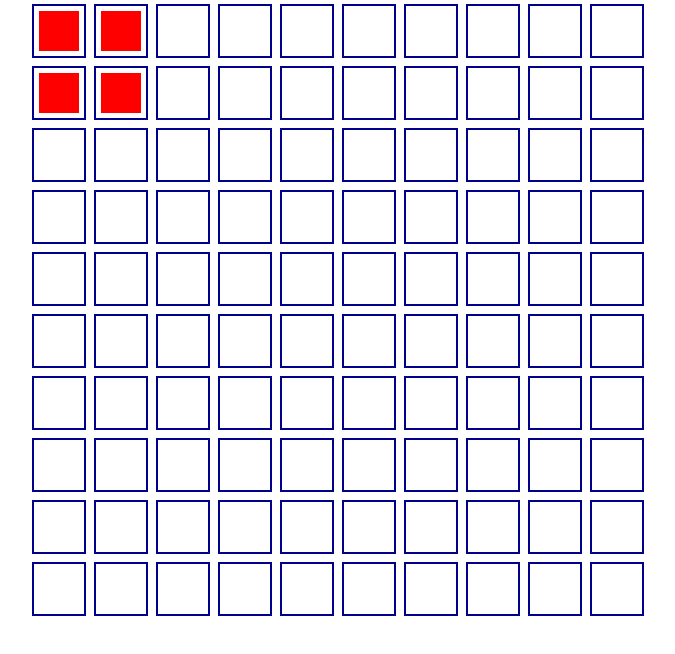
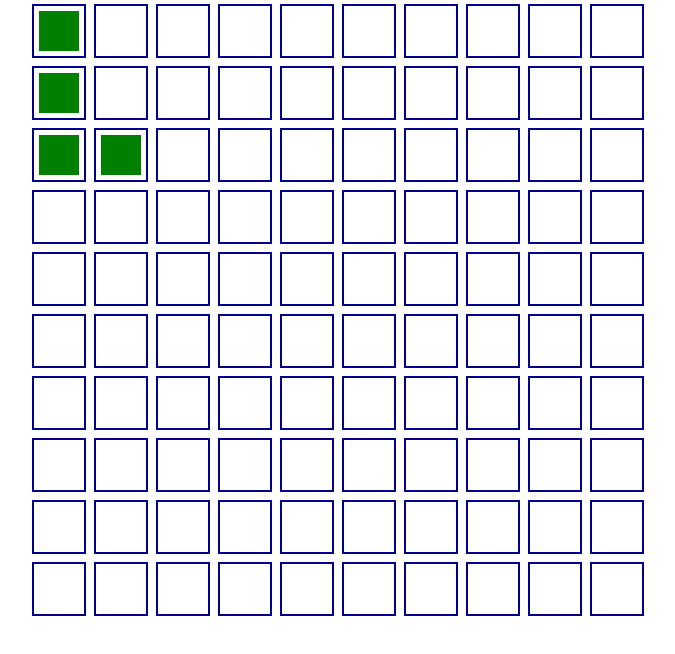
Before and after one commit to alexanderkho/1010, a React (Create React App) app: page / in a window 1280 px wide. Both pictures are taken after a click on the element 361 px from the left and 31 px from the top of the page. Shown: the top 654 px of the page, without its empty margins (302-977 px from the left). Built offline with nearby package versions, Linux system fonts and the light colour scheme.

Commit message:
Cleanup & add another piece

```diff
--- a/src/components/Block/index.tsx
+++ b/src/components/Block/index.tsx
@@ -13,10 +13,6 @@ const Block: React.FC<Props> = ({ piece }: Props) => {
     style = {
       backgroundColor: Colors[piece],
     };
-  } else {
-    style = {
-      display: "none",
-    };
   }
   return <div style={style} className="block" />;
 };
--- a/src/components/Board/index.tsx
+++ b/src/components/Board/index.tsx
@@ -2,27 +2,10 @@ import * as React from "react";
 
 import Cell from "../Cell";
 import Block from "../Block";
-import { T_Board, T_Cell, T_Row, T_Pos } from "./BoardTypes";
+import { T_Board, T_Row, T_Pos } from "./BoardTypes";
 import { BitMaps, T_Piece } from "../Pieces";
+import initBoard from "./initBoard";
 import "./Board.css";
-
-const BOARD_SIZE: number = 10;
-
-const initBoard: () => T_Board = function () {
-  const board: T_Board = [];
-  for (let i = 0; i < BOARD_SIZE; i++) {
-    const row: T_Row = [];
-    for (let j = 0; j < BOARD_SIZE; j++) {
-      const cell: T_Cell = {
-        parentPiece: null,
-        pos: [i, j], //[ row, col ]
-      };
-      row.push(cell);
-    }
-    board.push(row);
-  }
-  return board;
-};
 
 const Board: React.FC = () => {
   const [board, setBoard] = React.useState(initBoard());
@@ -65,7 +48,7 @@ const Board: React.FC = () => {
       {board.map((row, i) => (
         <div className="row" key={i}>
           {row.map((cell, j) => (
-            <Cell onClick={() => addPiece("Square", cell.pos)} key={j}>
+            <Cell onClick={() => addPiece("RLeft", cell.pos)} key={j}>
               {cell.parentPiece ? <Block piece={cell.parentPiece} /> : null}
             </Cell>
           ))}
--- /dev/null
+++ b/src/components/Board/initBoard.ts
@@ -0,0 +1,21 @@
+import { T_Board, T_Cell, T_Row } from "./BoardTypes";
+
+const BOARD_SIZE: number = 10;
+
+const initBoard: () => T_Board = function () {
+  const board: T_Board = [];
+  for (let i = 0; i < BOARD_SIZE; i++) {
+    const row: T_Row = [];
+    for (let j = 0; j < BOARD_SIZE; j++) {
+      const cell: T_Cell = {
+        parentPiece: null,
+        pos: [i, j], //[ row, col ]
+      };
+      row.push(cell);
+    }
+    board.push(row);
+  }
+  return board;
+};
+
+export default initBoard;
--- a/src/components/Pieces/index.ts
+++ b/src/components/Pieces/index.ts
@@ -1,13 +1,15 @@
 const Pieces = {
   Square: "Square",
   Line: "Line",
+  RLeft: "R_Left",
 };
 
 type T_Piece = keyof typeof Pieces;
 
 const Colors = {
   Square: "red",
-  Line: "Blue",
+  Line: "blue",
+  RLeft: "green",
 };
 
 type T_BitMap = Array<Array<1 | 0>>;
@@ -19,9 +21,16 @@ const BM_Square: T_BitMap = [
 
 const BM_Line: T_BitMap = [[1], [1], [1], [1]];
 
+const BM_RLeft: T_BitMap = [
+  [1, 0],
+  [1, 0],
+  [1, 1],
+];
+
 const BitMaps = {
   Square: BM_Square,
   Line: BM_Line,
+  RLeft: BM_RLeft,
 };
 
 export { Pieces, Colors, BitMaps };
```
